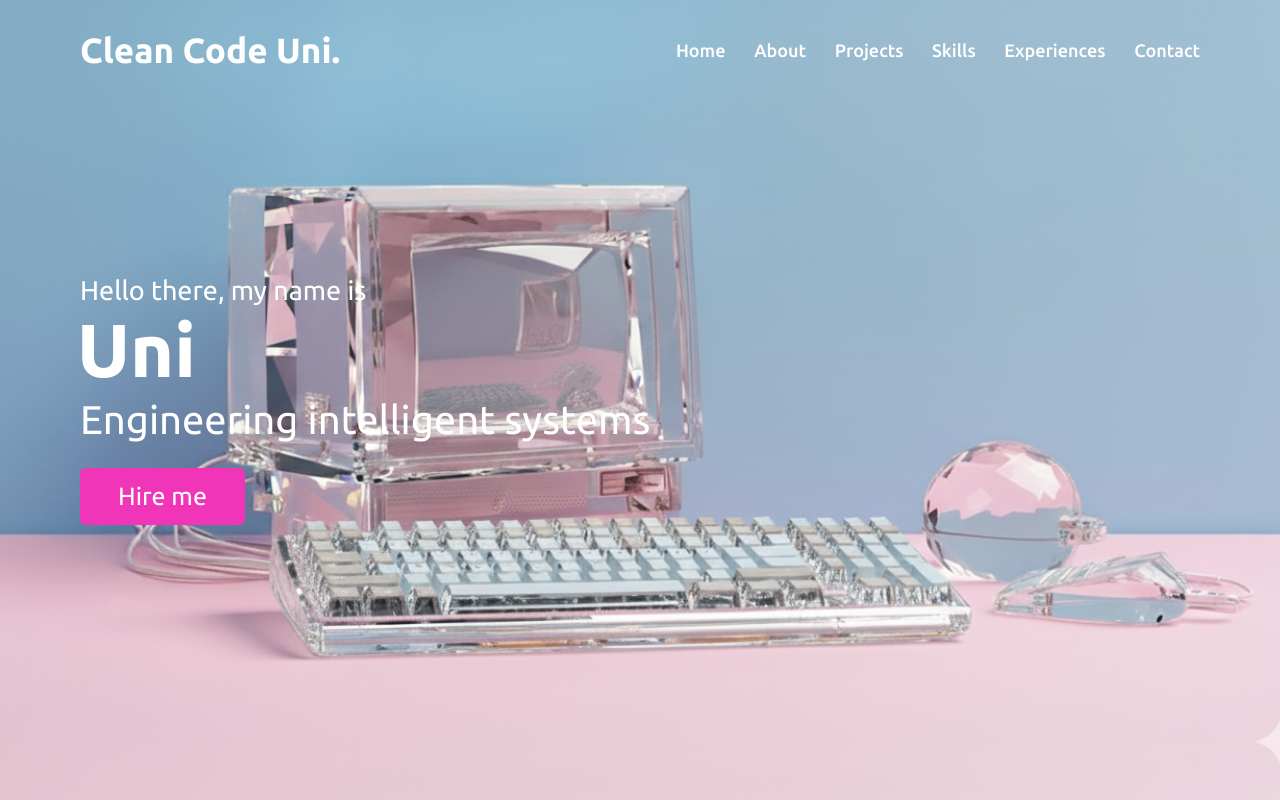
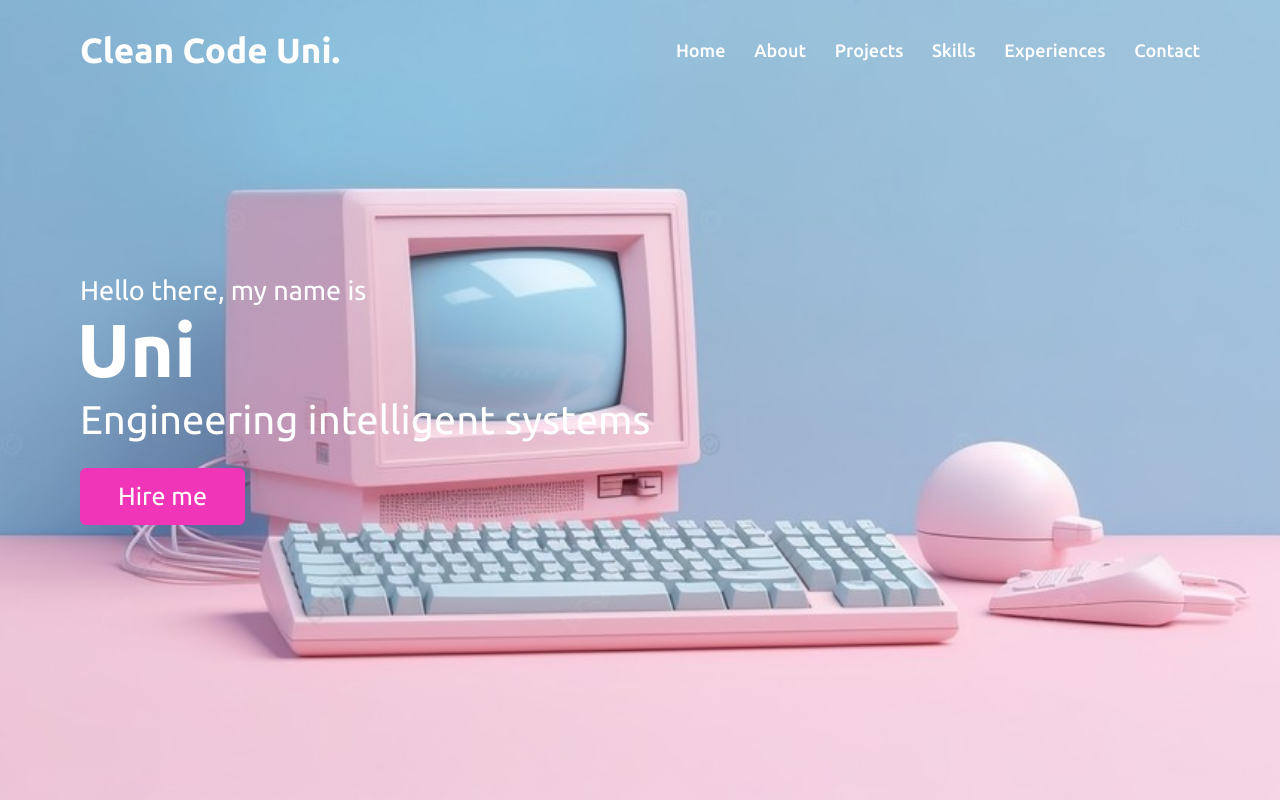
Before and after one commit to unihahn/portfolio, a plain HTML site: page index.html in a window 1280 px wide. Shown: the top 800 px of the page. Drawn offline with Linux system fonts and the light colour scheme.

Commit message:
Change background

```diff
--- a/style.css
+++ b/style.css
@@ -154,7 +154,7 @@ a:hover {
 /* home section styling */
 .home{
     display: flex;
-    background: url("images/chrystal.png") no-repeat center;
+    background: url("images/mydesktop.jpg") no-repeat center;
     height: 100vh;
     color: #fff;
     min-height: 500px;
```
